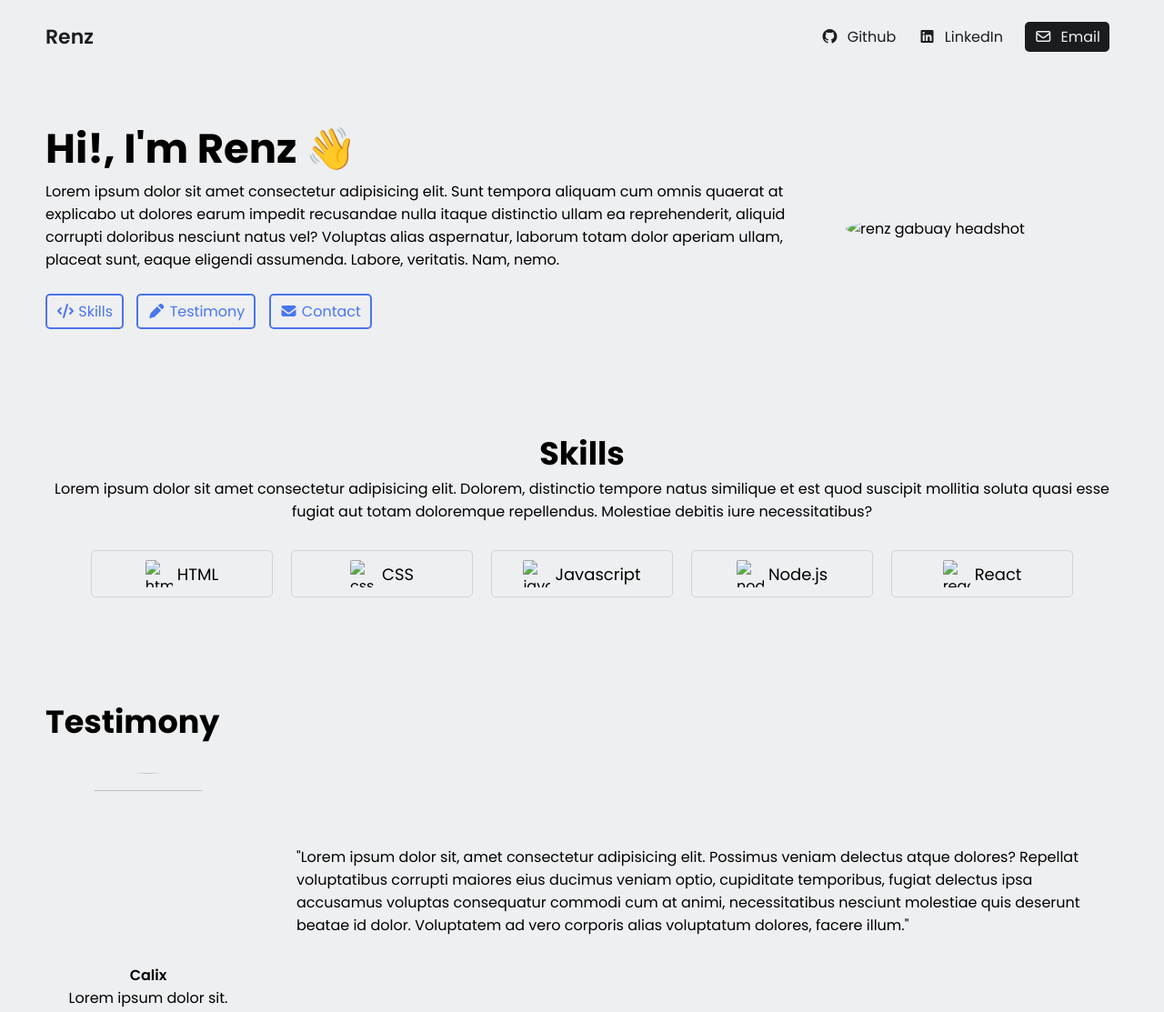
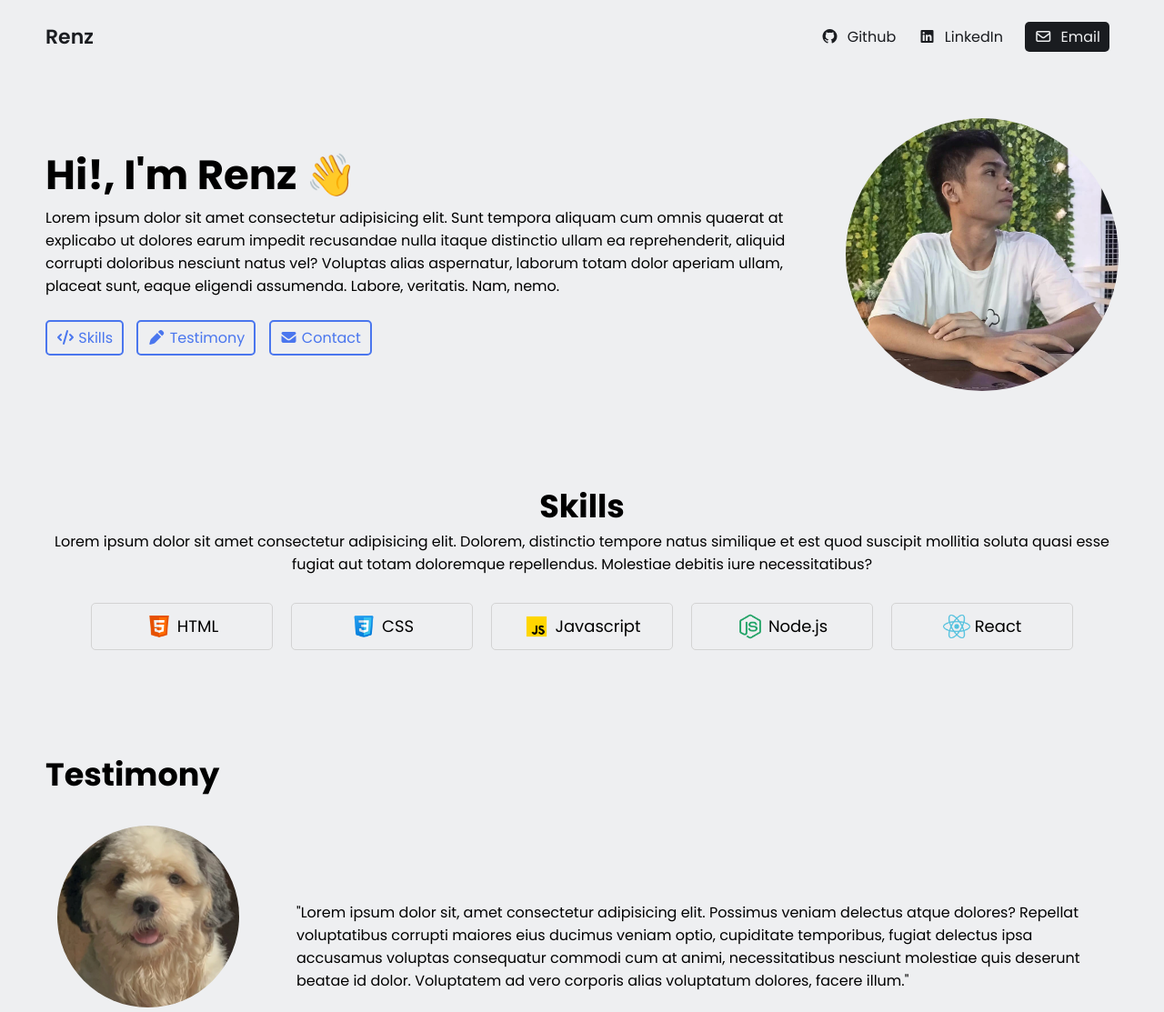
Before and after one commit to pikaPush/personal-portfolio, a plain HTML site: page index.html in a window 1280 px wide. Shown: the top 1113 px of the page at 91% size. Drawn offline with Linux system fonts and the light colour scheme.

Commit message:
Add the file path for images

```diff
--- a/index.html
+++ b/index.html
@@ -67,7 +67,7 @@
       </div>
 
       <div class="headshot">
-        <img src="my-profile.webp" alt="renz gabuay headshot">
+        <img src="./images/my-profile.webp" alt="renz gabuay headshot">
       </div>
     </section>
 
@@ -84,27 +84,27 @@
 
       <div class="cells">
         <div class="cell">
-          <img src="html.png" alt="html logo">
+          <img src="./images/html.png" alt="html logo">
           <span>HTML</span>
         </div>
 
         <div class="cell">
-          <img src="css.png" alt="css logo">
+          <img src="./images/css.png" alt="css logo">
           <span>CSS</span>
         </div>
 
         <div class="cell">
-          <img src="javascript.png" alt="javascript logo">
+          <img src="./images/javascript.png" alt="javascript logo">
           <span>Javascript</span>
         </div>
 
         <div class="cell">
-          <img src="nodejs.png" alt="nodejs logo">
+          <img src="./images/nodejs.png" alt="nodejs logo">
           <span>Node.js</span>
         </div>
 
         <div class="cell">
-          <img src="react.png" alt="react logo">
+          <img src="./images/react.png" alt="react logo">
           <span>React</span>
         </div>
       </div>
@@ -116,7 +116,7 @@
 
       <div class="group">
         <div class="person-details">
-          <img src="calix.webp">
+          <img src="./images/calix.webp">
           <p>Calix</p>
           <p>Lorem ipsum dolor sit.</p>
         </div>
```
